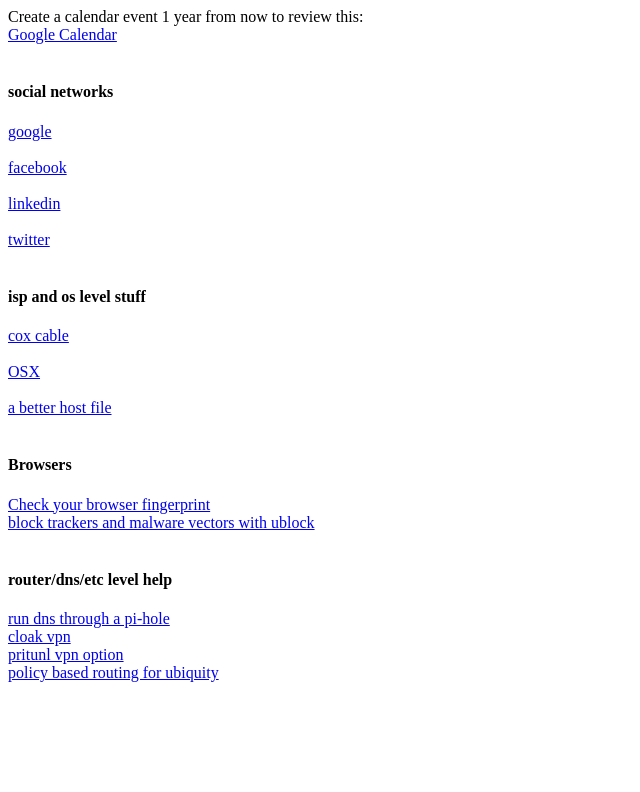
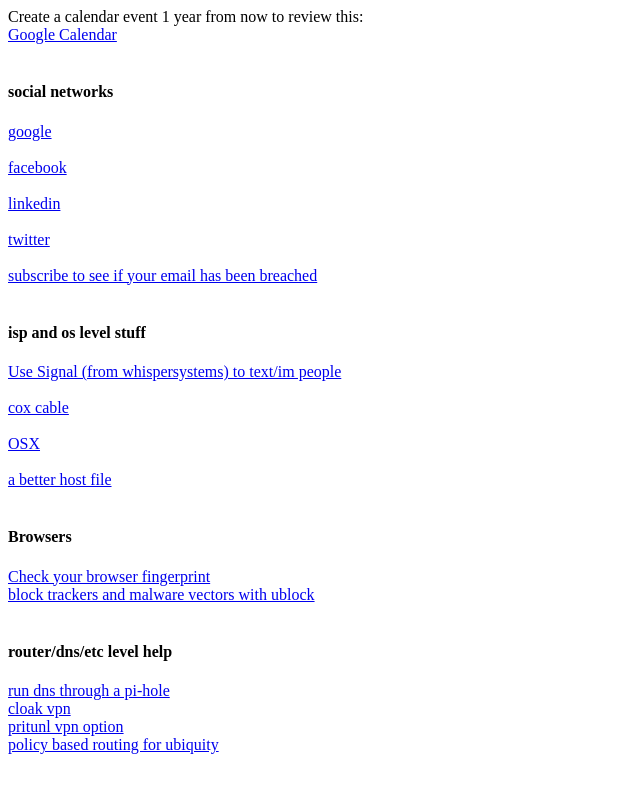
Before and after one commit to datachomp/privacy, a plain HTML site: page public/index.html in a window 1280 px wide. Shown: the whole page, without its empty margins (0-640 px from the left). Drawn offline with Linux system fonts and the light colour scheme.

Commit message:
update privacy links

```diff
--- a/public/index.html
+++ b/public/index.html
@@ -18,8 +18,12 @@ Create a calendar event 1 year from now to review this:<br/>
 <br/>
 <a href="https://twitter.com/settings/safety">twitter</a><br/>
 <br/>
+<a href="https://haveibeenpwned.com/">subscribe to see if your email has been breached</a><br/>
+<br/>
 
 <h4> isp and os level stuff</h4>
+<a href="https://whispersystems.org/">Use Signal (from whispersystems) to text/im people</a><br/>
+<br/>
 <a href="https://www.cox.com/myprofile/home.cox">cox cable</a><br/>
 <br/>
 <a href="https://github.com/drduh/OS-X-Security-and-Privacy-Guide">OSX</a><br/>
```
